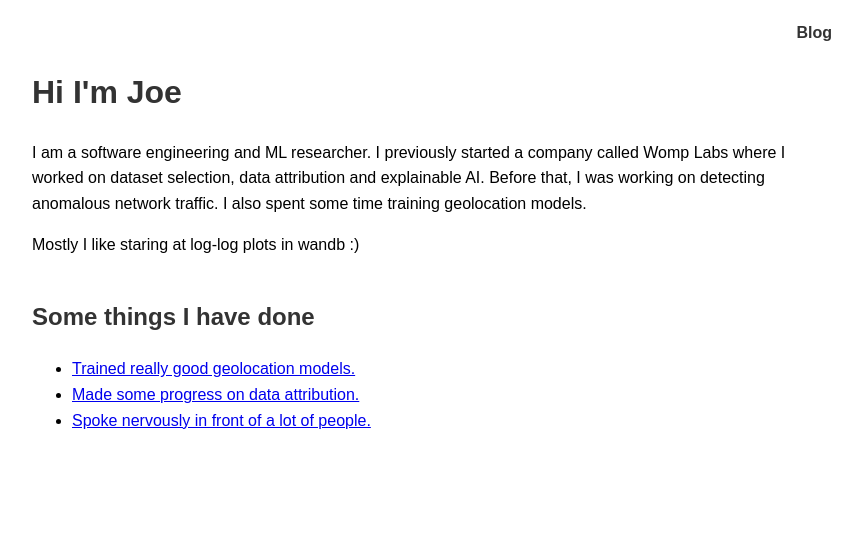
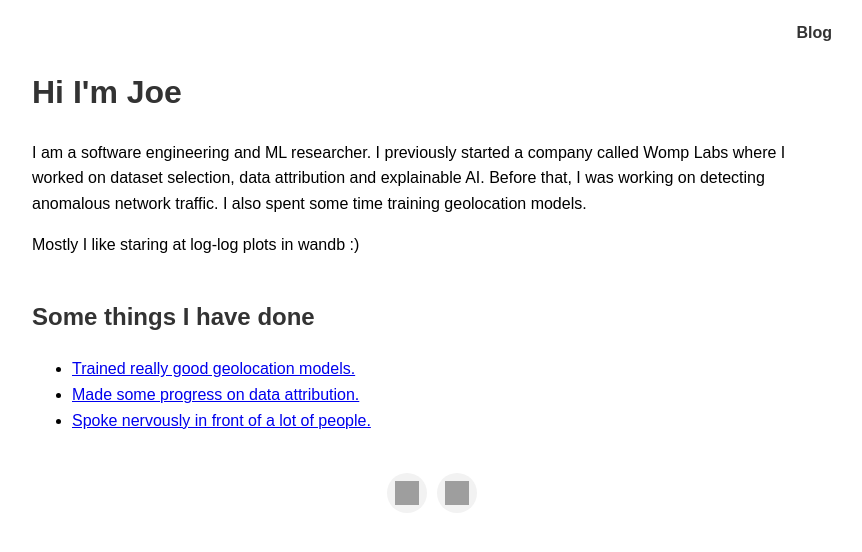
Before and after one commit to JoeMelko/joemelko.github.io, a plain HTML site: page index.html in a window 1280 px wide. Shown: the whole page, without its empty margins (208-1070 px from the left). Drawn offline with Linux system fonts and the light colour scheme; grey boxes are pictures that could not be loaded.

Commit message:
Add social media buttons

```diff
--- a/index.html
+++ b/index.html
@@ -28,6 +28,26 @@ h1, h2 {
     color: #333;
     font-weight: bold;
 }
+/* simple styling for social buttons */
+#socials {
+    display: flex;
+    justify-content: center;
+    gap: 10px;
+    margin-top: 40px;
+}
+.social-button {
+    width: 40px;
+    height: 40px;
+    border-radius: 50%;
+    background-color: #f2f2f2;
+    display: flex;
+    align-items: center;
+    justify-content: center;
+}
+.social-button img {
+    width: 24px;
+    height: 24px;
+}
 </style>
 </head>
 <body>
@@ -51,7 +71,16 @@ h1, h2 {
     </ul>
 </section>
 
-
+<footer>
+    <div id="socials">
+        <a class="social-button" href="https://x.com/joemelko" target="_blank" rel="noopener noreferrer">
+            <img src="https://cdn.jsdelivr.net/npm/simple-icons@v9/icons/x.svg" alt="X logo" />
+        </a>
+        <a class="social-button" href="https://www.linkedin.com/in/joseph-melkonian-" target="_blank" rel="noopener noreferrer">
+            <img src="https://cdn.jsdelivr.net/npm/simple-icons@v9/icons/linkedin.svg" alt="LinkedIn logo" />
+        </a>
+    </div>
+</footer>
 
 </body>
 </html>
```
